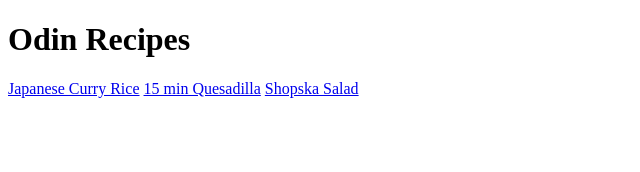
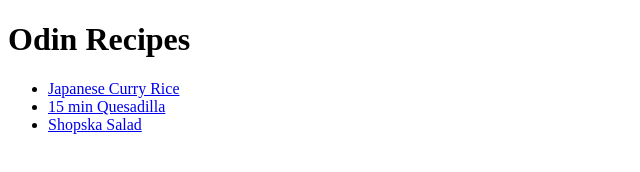
Before and after one commit to miland93/odin-recipes, a plain HTML site: page index.html in a window 1280 px wide. Shown: the whole page, without its empty margins (0-640 px from the left). Drawn offline with Linux system fonts and the light colour scheme.

Commit message:
Added an unordered list for all recipe links on the index page

```diff
--- a/index.html
+++ b/index.html
@@ -6,8 +6,10 @@
 </head>
 <body>
     <h1>Odin Recipes</h1>
-    <a href="recipes/curry-rice.html">Japanese Curry Rice</a>
-    <a href="recipes/quesadilla.html">15 min Quesadilla</a>
-    <a href="recipes/shopska-salad.html">Shopska Salad</a>
+    <ul>
+        <li><a href="recipes/curry-rice.html">Japanese Curry Rice</a></li>
+        <li><a href="recipes/quesadilla.html">15 min Quesadilla</a></li>
+        <li><a href="recipes/shopska-salad.html">Shopska Salad</a></li>
+    </ul>
 </body>
 </html>
```
